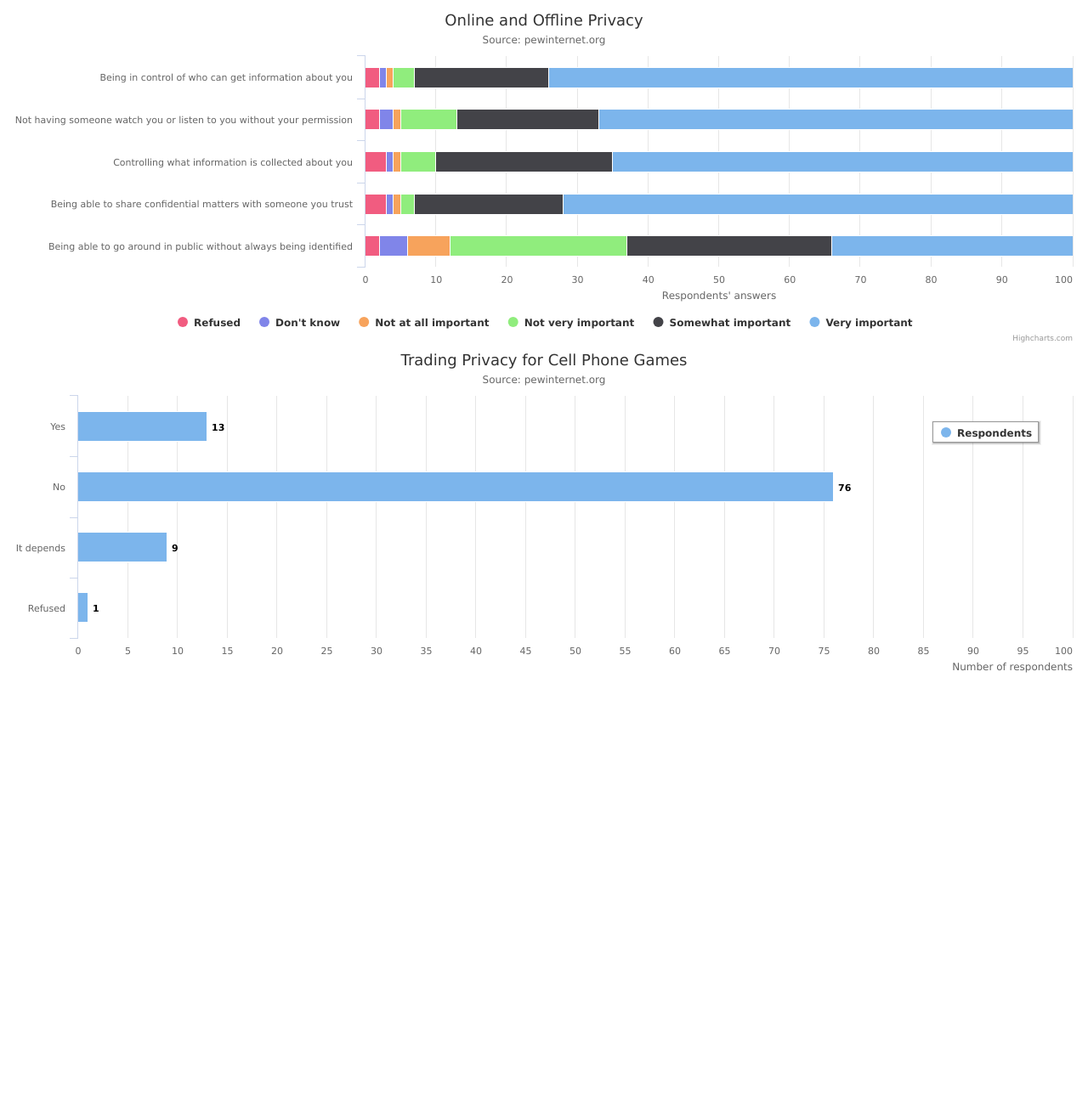
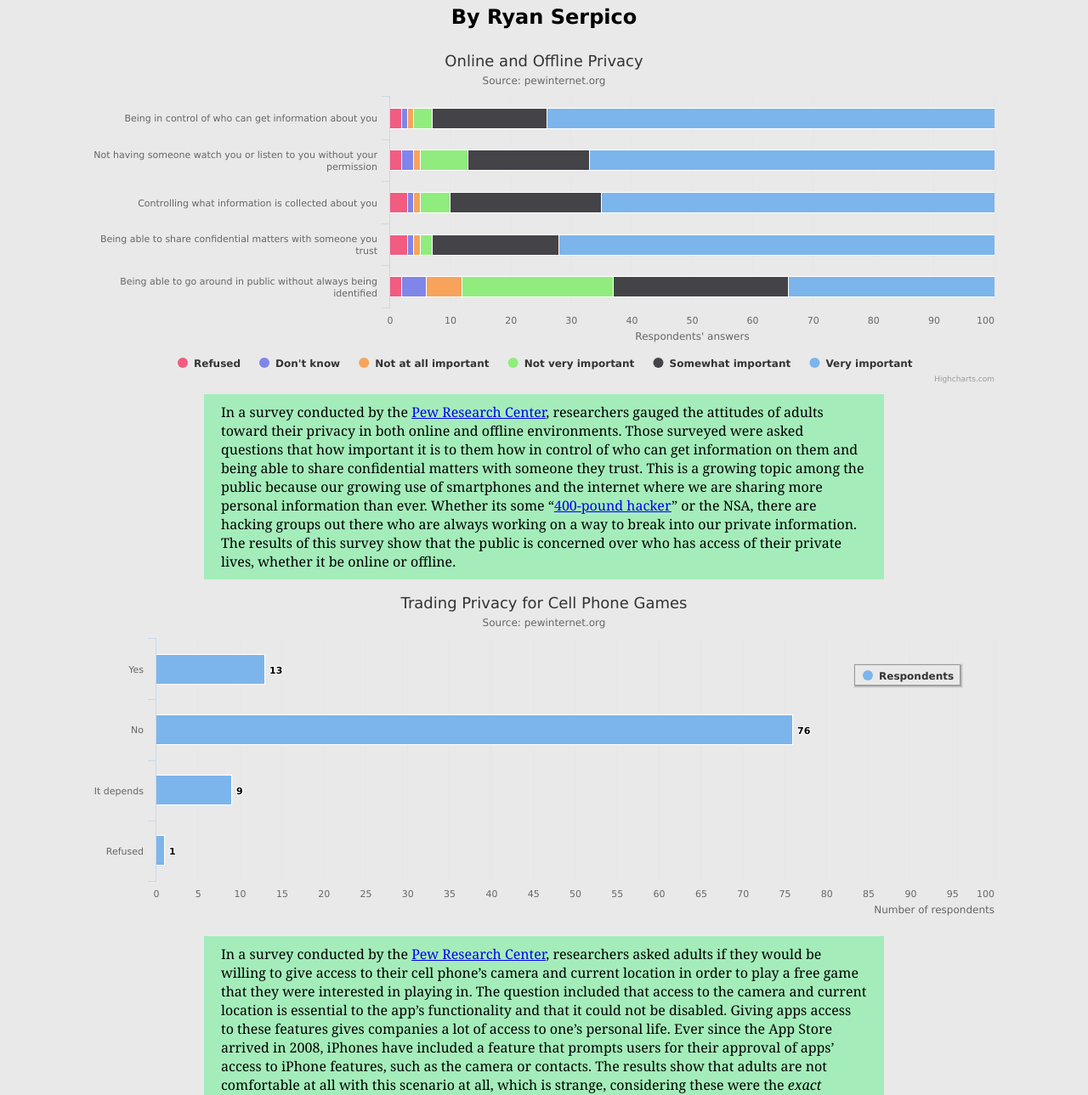
Before and after one commit to zuckerco/highcharts-assignment-8, a plain HTML site: page index.html in a window 1280 px wide. Shown: the part 75-1364 px from the top of the page at 85% size. Before the commit the page ends 889 px from the top, so only its background shows below. Drawn offline with nearby package versions, Linux system fonts and the light colour scheme.

Commit message:
CSS added

```diff
--- a/index.html
+++ b/index.html
@@ -2,6 +2,7 @@
 <html>
 <head>
 	<meta charset="utf-8">
+	<meta name="viewport" content="width=device-width, initial-scale=1">
 	<title> Internet privacy poll </title>
 	<link href="styles/main.css" rel="stylesheet">
 	<script src="https://ajax.googleapis.com/ajax/libs/jquery/2.2.4/jquery.min.js"> </script>
@@ -9,7 +10,8 @@
 </head>
 <body>
 	<h1>How do people feel about their online and offline privacy?</h1>
-	<div id="container" style="width:100%; height:400px;"></div>
+	<h2>By Ryan Serpico</h2>
+	<div id="container" style="width:100%; height:400px;">
 	<script>
 	$(function() {
   $('#container').highcharts({
@@ -63,7 +65,15 @@
 });
 
 </script>
-<div id="second" style="width:100%; height:400px;"></div>
+</div>
+<p>In a survey conducted by the <a href="http://www.pewinternet.org/datasets/jan-27-feb-16-2015-privacy-panel-4/">Pew Research Center</a>, researchers gauged the attitudes of adults toward their privacy in both online and offline environments.
+	Those surveyed were asked questions that how important it is to them how in control of who can get information on them and being able to share confidential matters with someone they trust.
+	 This is a growing topic among the public because our growing use of smartphones and the internet where we are sharing more personal information than ever.
+	  Whether its some &#8220;<a href="http://www.nytimes.com/2016/09/29/well/live/a-400-pound-hacker-trump-comment-ignites-fat-shaming-debate.html?_r=0">400-pound hacker</a>&#8221; or the NSA,
+		there are hacking groups out there who are always working on a way to break into our private information. The results of this survey show that the public is concerned over who has access of their private lives,
+		 whether it be online or offline. </p>
+
+<div id="second" style="width:100%; height:400px;">
 
 <script>
 $(function () {
@@ -112,7 +122,7 @@ $(function () {
             y: 80,
             floating: true,
             borderWidth: 1,
-            backgroundColor: ((Highcharts.theme && Highcharts.theme.legendBackgroundColor) || '#FFFFFF'),
+            backgroundColor: ((Highcharts.theme && Highcharts.theme.legendBackgroundColor) || '#E9E9E9'),
             shadow: true
         },
         credits: {
@@ -125,6 +135,13 @@ $(function () {
     });
 });
 </script>
+</div>
+<p>In a survey conducted by the <a href="http://www.pewinternet.org/datasets/jan-27-feb-16-2015-privacy-panel-4/">Pew Research Center</a>, researchers
+	asked adults if they would be willing to give access to their cell phone&#8217;s camera and current location in order to play a free game that they were interested in playing in.
+	The question included that access to the camera and current location is essential to the app&#8217;s
+	functionality and that it could not be disabled. Giving apps access to these features gives companies a lot of access to one&#8217;s personal life. Ever since the App Store arrived in 2008, iPhones have included a feature that prompts users for their approval of apps&#8217; access to iPhone features, such as the camera or contacts.
+	The results show that adults are not comfortable at all with this scenario at all, which is strange, considering these were the <em>exact</em>
+	permissions given to the Pokemon GO app that was hugely popular during summer 2016. </p>
 
 </body>
 </html>
--- a/styles/main.css
+++ b/styles/main.css
@@ -2,3 +2,25 @@ h1 {
   text-align: center;
   font-family: Verdana, Arial, sans-serif;
 }
+h2 {
+  text-align: center;
+  font-family: Verdana, Arial, sans-serif;
+}
+p {
+  font-family: Georgia, "Times New Roman", serif;
+  background-color: #a4edba;
+  margin: 10px 140px;
+  padding: 10px 20px;
+}
+body {
+  margin: 10px 100px;
+  background-color: #E9E9E9;
+}
+.highcharts-background {
+	fill: #E9E9E9;
+}
+
+@media (max-width: 800px) {
+	article { width: 100%; }
+	p { width: 100%;
+	margin: 0;}
```
